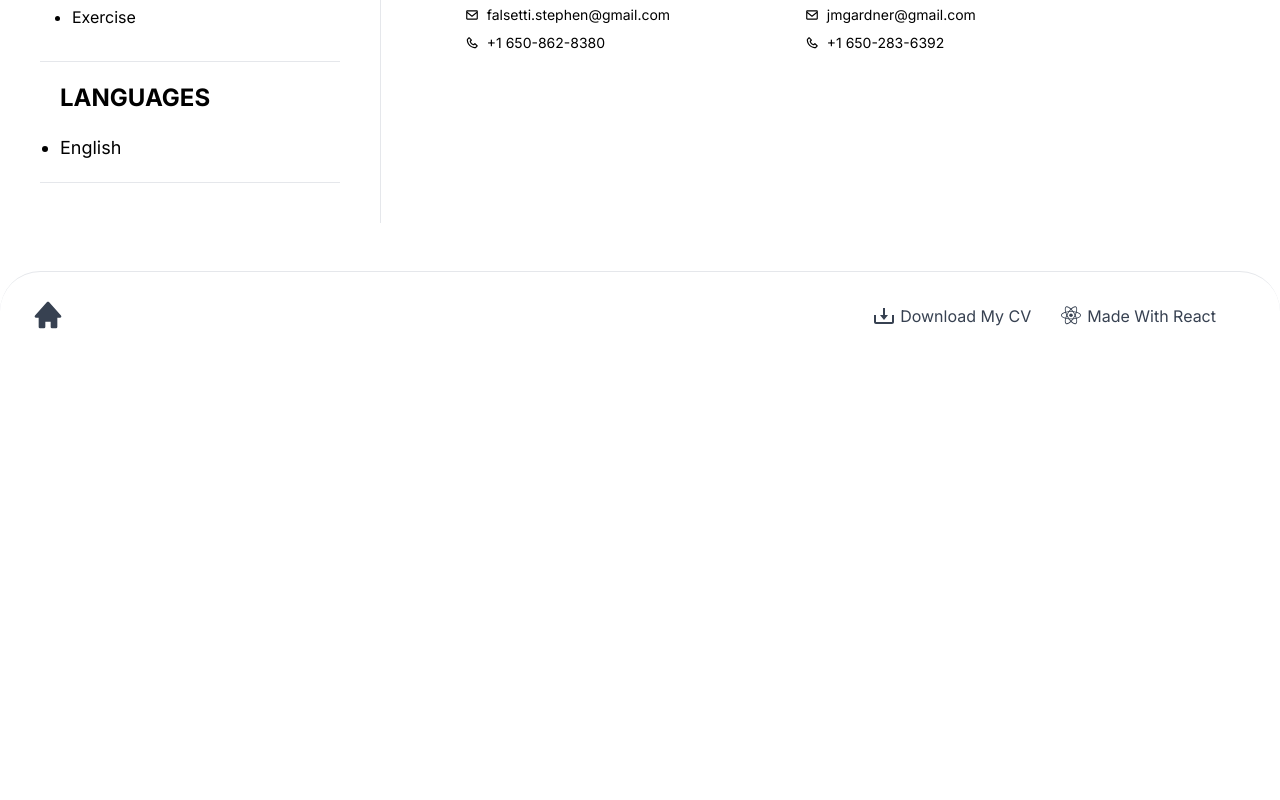
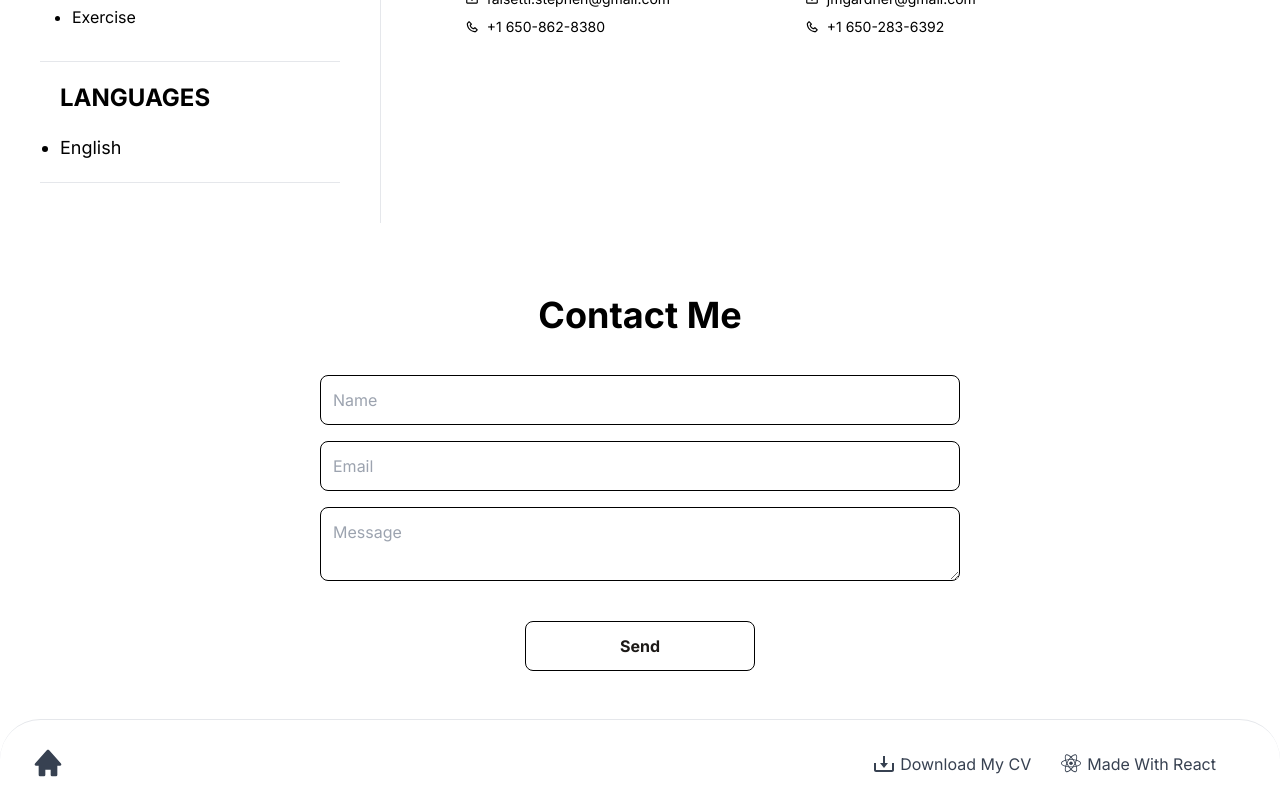
Before and after one commit to livininlimbo/resume, a React (Vite) app: page / in a window 1280 px wide. Shown: the part 1800-2600 px from the top of the page. Before the commit the page ends 2152 px from the top, so only its background shows below. Built offline with nearby package versions, Linux system fonts and the light colour scheme.

Commit message:
Added Contact Form

```diff
--- a/package.json
+++ b/package.json
@@ -16,9 +16,11 @@
     "publish directory": "dist"
   },
   "dependencies": {
+    "@emailjs/browser": "^4.4.1",
     "@tabler/icons-react": "^3.29.0",
     "animate.css": "^4.1.1",
     "clsx": "^2.1.1",
+    "emailjs": "^4.0.3",
     "framer-motion": "^12.0.1",
     "react": "^18.3.1",
     "react-bootstrap": "^2.10.8",
--- a/src/App.jsx
+++ b/src/App.jsx
@@ -36,7 +36,7 @@ function App() {
 
             {/* <Projects /> */}
 
-            {/* <Contact /> */}
+            <Contact />
 
             <ScrollToTop />
 
--- a/src/components/Contact.jsx
+++ b/src/components/Contact.jsx
@@ -1,17 +1,34 @@
-import React from "react";
+import React, { useRef } from "react";
+import emailjs from '@emailjs/browser';
 
 export const Contact = () => {
+
+    const form = useRef();
+
+    const sendEmail = (e) => {
+        e.preventDefault();
+
+        emailjs.sendForm('service_2m47ytj', 'template_ouqafzh', form.current, {publicKey: 'pxSHHkU6c8TH1k073'})
+            .then((result) => {
+                alert('Message Sent Successfully');
+                form.current.reset();
+            }, (error) => {
+                console.log('Message Send Failed...');
+            });
+
+    }
+
     return (
-        <div className="relative flex flex-col items-center w-full justify-center bg-white dark:bg-black" id="contact">
+        <form ref={form} className="-mt-0 relative flex flex-col items-center w-full justify-center bg-white dark:bg-black" id="contact" onSubmit={sendEmail}>
             {/* <div className="p-5 m-5 border-t relative flex flex-col items-center w-full justify-center bg-white dark:bg-black"> */}
-            <h1 className="relative flex text-4xl font-bold text-black dark:text-white mb-12 mt-12">Contact Me</h1>
-            <p>remember to fix this to actually have the contact form send me a message</p>
-            <input type="text" placeholder="Name" className="md:w-1/2 lg:w-1/2 p-3 m-2 text-base font-thin text-stone-900 dark:text-white bg-white dark:bg-black border rounded-lg border-black dark:border-white  sm:w-2/3 xs:w-2/3  "/>
-            <input type="text" placeholder="Email" className="md:w-1/2 lg:w-1/2 p-3 m-2 text-base font-thin text-stone-900 dark:text-white bg-white dark:bg-black border rounded-lg border-black dark:border-white sm:w-2/3 xs:w-2/3"/>
-            <textarea placeholder="Message" className="md:w-1/2 lg:w-1/2 p-3 m-2 text-base font-thin text-stone-900 dark:text-white bg-white dark:bg-black border rounded-lg border-black dark:border-white sm:w-2/3 xs:w-2/3"/>
-            <button className="md:w-[12%] lg:w-[18%] p-3 m-2 mt-8 text-base font-bold text-stone-900 dark:text-white bg-white dark:bg-black transition-all duration-200 hover:bg-gray-200 dark:hover:bg-stone-900 border rounded-lg border-black dark:border-white mb-12 sm:w-1/6 xs:w-1/6">Send</button>
+            <h1 className="relative flex text-4xl font-bold text-black dark:text-white mb-8 mt-6">Contact Me</h1>
+            {/* <p>remember to fix this to actually have the contact form send me a message</p> */}
+            <input type="text" name="to_name" placeholder="Name" className="md:w-1/2 lg:w-1/2 p-3 m-2 text-base font-thin text-stone-900 dark:text-white bg-white dark:bg-black border rounded-lg border-black dark:border-white  sm:w-2/3 xs:w-2/3  "/>
+            <input type="email" name="email" placeholder="Email" className="md:w-1/2 lg:w-1/2 p-3 m-2 text-base font-thin text-stone-900 dark:text-white bg-white dark:bg-black border rounded-lg border-black dark:border-white sm:w-2/3 xs:w-2/3"/>
+            <textarea placeholder="Message" name="message" className="md:w-1/2 lg:w-1/2 p-3 m-2 text-base font-thin text-stone-900 dark:text-white bg-white dark:bg-black border rounded-lg border-black dark:border-white sm:w-2/3 xs:w-2/3"/>
+            <button type="submit" value="Send" className="md:w-[12%] lg:w-[18%] p-3 m-2 mt-8 text-base font-bold text-stone-900 dark:text-white bg-white dark:bg-black transition-all duration-200 hover:bg-gray-200 dark:hover:bg-stone-900 border rounded-lg border-black dark:border-white mb-12 sm:w-1/6 xs:w-1/6">Send</button>
             {/* </div> */}
-        </div>
+        </form>
     )
 
 }
--- a/src/components/HomeRight.jsx
+++ b/src/components/HomeRight.jsx
@@ -9,7 +9,7 @@ const HomeRight = () => {
             {/* <Header /> */}
             <main className ="flex max-w-[1000px] flex-col gap-10 p-5 md:mx-10 md:py-14">
                 <div className="space-y-5">
-                    <h1 className="flex flex-col pt-8 items-start justify-start text-2xl font-bold md:text-3xl">Professional Summary
+                    <h1 className="flex flex-col pt-4 items-start justify-start text-2xl font-bold md:text-3xl">Professional Summary
                         {/* <span className="text-[#F76C6C]">John Doe</span> */}
                         <p className='mt-10 text-lg text-gray-600 dark:text-gray-400 md:text-base sm:text-sm font-extralight flex flex-col'>
                         Front-End Web Developer with experience creating user-friendly interfaces that boost engagement and satisfaction.
```
Also changed, not shown: 1 other file (tests, documents, lock files or other folders).
